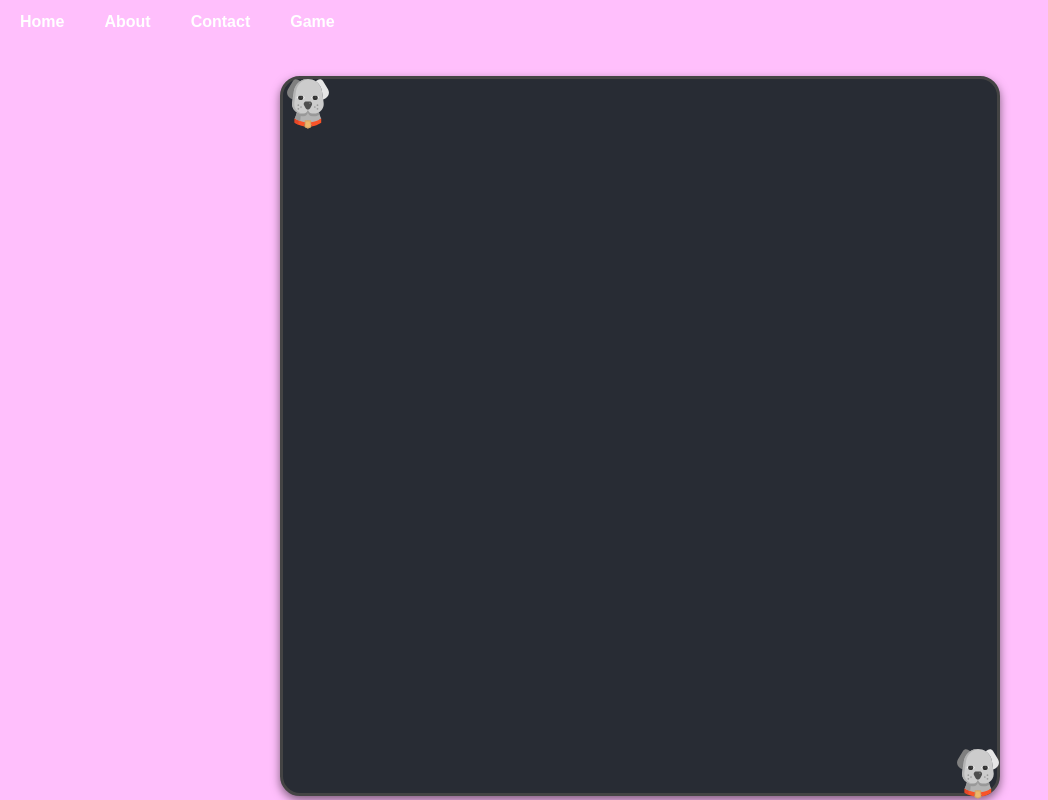
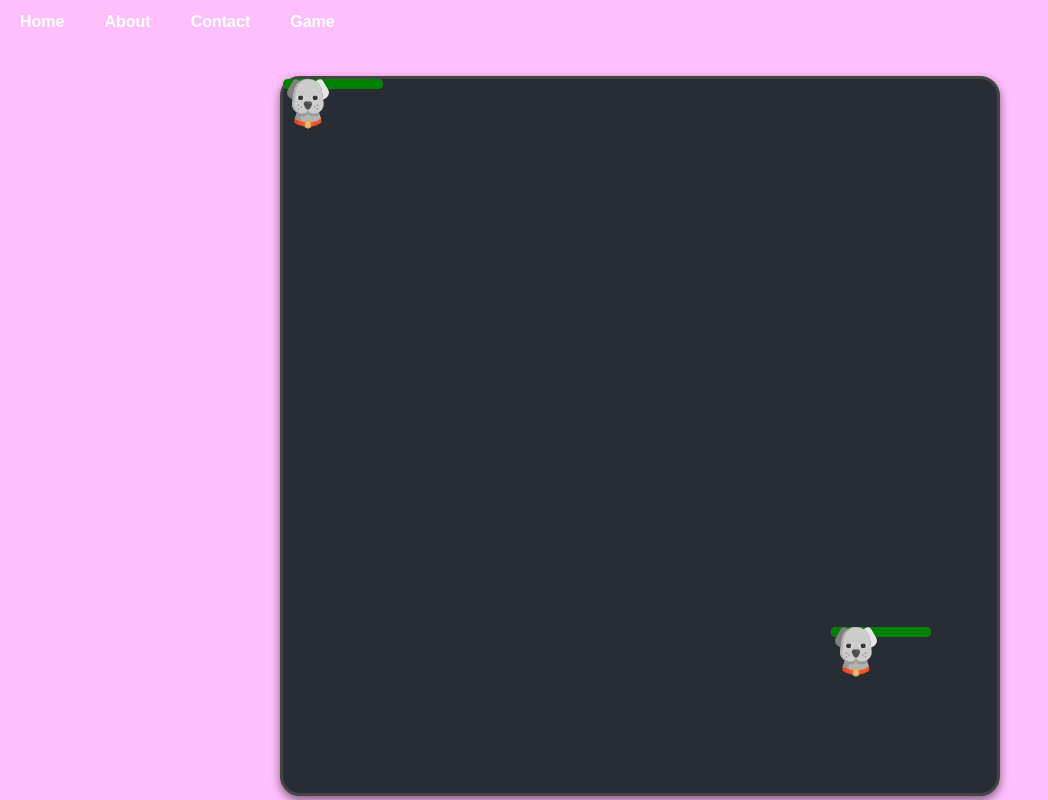
Before and after one commit to pythagon-code/hackillinois-pets, a Next.js app: page /game in a window 1280 px wide. Shown: the whole page, without its empty margins (0-1048 px from the left). Built offline with nearby package versions, Linux system fonts and the light colour scheme.

Commit message:
Not working

```diff
--- a/src/components/HealthBar.tsx
+++ b/src/components/HealthBar.tsx
@@ -1,38 +1,36 @@
-import React from "react";
-import "../styles/HealthBar.css"; // Import the CSS file for the HealthBar
+"use client";
+
+import React from 'react';
 
 interface HealthBarProps {
   x: number;
   y: number;
-  width: number;
-  height: number;
-  health: number; // Health value between 0 and 100
+  maxHealth: number;
+  currHealth: number;
 }
 
-const HealthBar: React.FC<HealthBarProps> = ({ x, y, width, height, health }) => {
-  // Calculate the width of the health bar based on the health percentage
-  const healthWidth = (width * health) / 100;
+const HealthBar: React.FC<HealthBarProps> = ({ x, y, maxHealth, currHealth }) => {
+  const healthPercentage = (currHealth / maxHealth) * 100;
 
   return (
     <div
-      className="health-bar-container"
+      className="health-bar"
       style={{
-        position: "absolute",
+        position: 'absolute',
         left: `${x}px`,
-        top: `${y - 10}px`, // Place it just above the pet
-        width: `${width}px`,
-        height: `${height}px`,
-        backgroundColor: "rgba(0, 0, 0, 0.5)",
-        borderRadius: "5px",
+        top: `${y}px`,
+        width: '100px', // You can adjust this as necessary
+        height: '10px', // Adjust for desired thickness
+        backgroundColor: 'gray',
+        borderRadius: '5px',
       }}
     >
       <div
-        className="health-bar"
         style={{
-          width: `${healthWidth}px`,
-          height: "100%", // Ensure the health bar takes up the full height of the container
-          backgroundColor: "green", // Color of the health bar
-          borderRadius: "5px 0 0 5px", // Rounded left side of the health bar
+          width: `${healthPercentage}%`,
+          height: '100%',
+          backgroundColor: 'green',
+          borderRadius: '5px',
         }}
       />
     </div>
--- a/src/components/MapContainer.tsx
+++ b/src/components/MapContainer.tsx
@@ -1,5 +1,5 @@
 import React, { Component } from "react";
-import Pet from "./Pet";
+import Pet from "./Pet"; // Import the updated Pet component
 import "../styles/MapContainer.css"; // Import the CSS file for MapContainer
 
 interface PetData {
@@ -11,6 +11,7 @@ interface PetData {
   imageUrl: string;
   xVel: number;  // Horizontal velocity
   yVel: number;  // Vertical velocity
+  health: number; // Health percentage
 }
 
 class MapContainer extends Component {
@@ -21,8 +22,8 @@ class MapContainer extends Component {
   constructor(props: any) {
     super(props);
     this.pets = {
-      1: { id: 1, x: 50, y: 50, width: 50, height: 50, imageUrl: "/images/pet.svg", xVel: 2, yVel: 3 },
-      2: { id: 2, x: 100, y: 100, width: 50, height: 50, imageUrl: "/images/pet.svg", xVel: -3, yVel: -2.2 },
+      1: { id: 1, x: 50, y: 50, width: 50, height: 50, imageUrl: "/images/pet.svg", xVel: 1, yVel: 1, health: 100 },
+      2: { id: 2, x: 100, y: 100, width: 50, height: 50, imageUrl: "/images/pet.svg", xVel: -1, yVel: -1, health: 50 },
     };
   }
 
@@ -76,11 +77,13 @@ class MapContainer extends Component {
         {Object.values(this.pets).map((pet) => (
           <Pet
             key={pet.id}
+            id={pet.id}
             x={pet.x}
             y={pet.y}
             width={pet.width}
             height={pet.height}
             imageUrl={pet.imageUrl}
+            health={pet.health} // Pass the health to the Pet component
           />
         ))}
       </div>
--- a/src/components/Pet.tsx
+++ b/src/components/Pet.tsx
@@ -1,6 +1,7 @@
 "use client"
 
 import React from 'react';
+import HealthBar from './HealthBar';
 
 interface PetProps {
   x: number;
@@ -12,6 +13,14 @@ interface PetProps {
 
 const Pet: React.FC<PetProps> = ({ x, y, width, height, imageUrl }) => {
   return (
+    <>
+    <HealthBar
+        x={x}
+        y={y}
+        width={100 /** ?? */}
+        height={5} // Set a fixed height for the health bar
+        health={100}
+      />
     <div
       className="pet"
       style={{
@@ -24,6 +33,7 @@ const Pet: React.FC<PetProps> = ({ x, y, width, height, imageUrl }) => {
         backgroundSize: 'cover',
       }}
     />
+    </>
   );
 };
 
```
